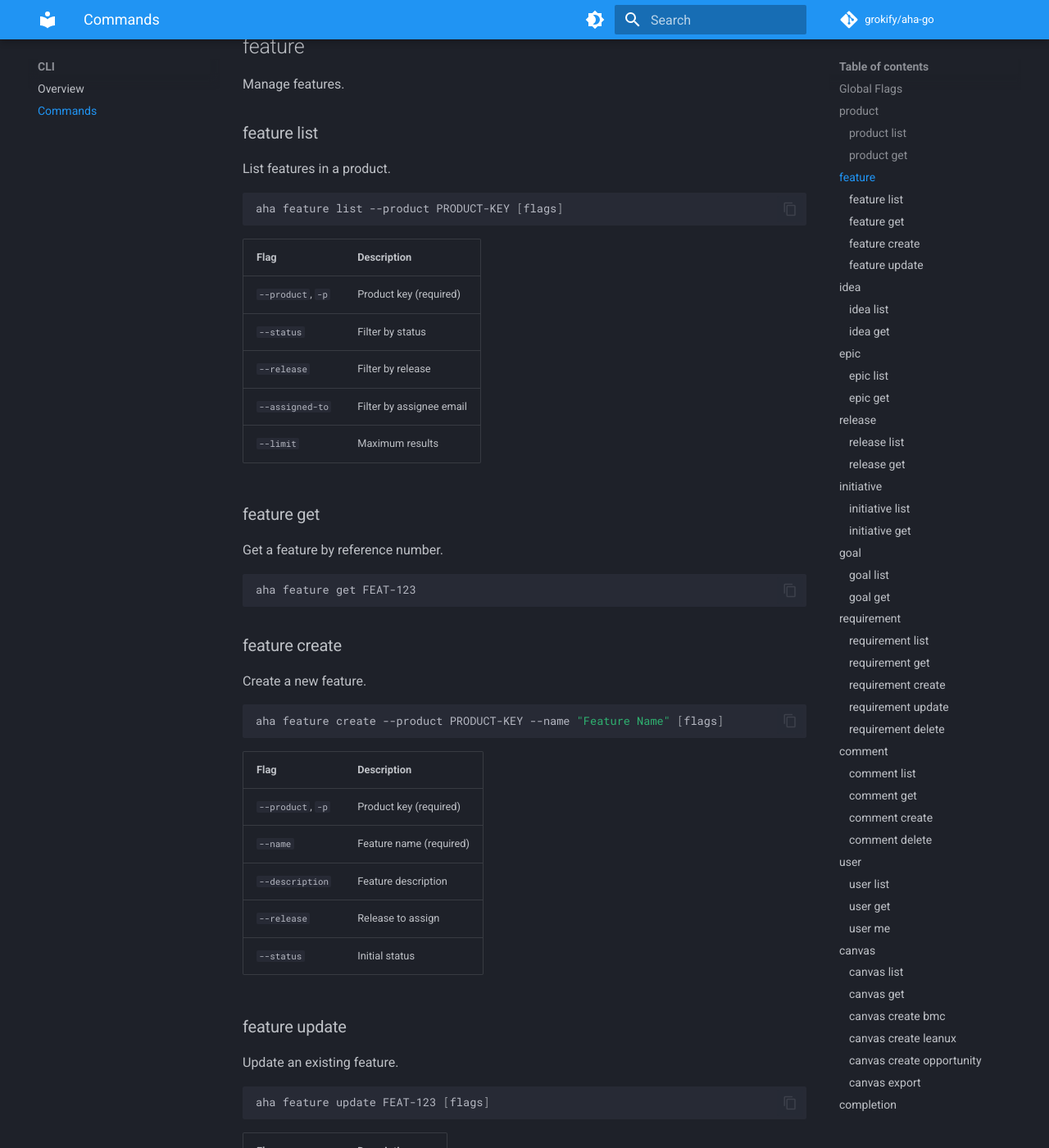
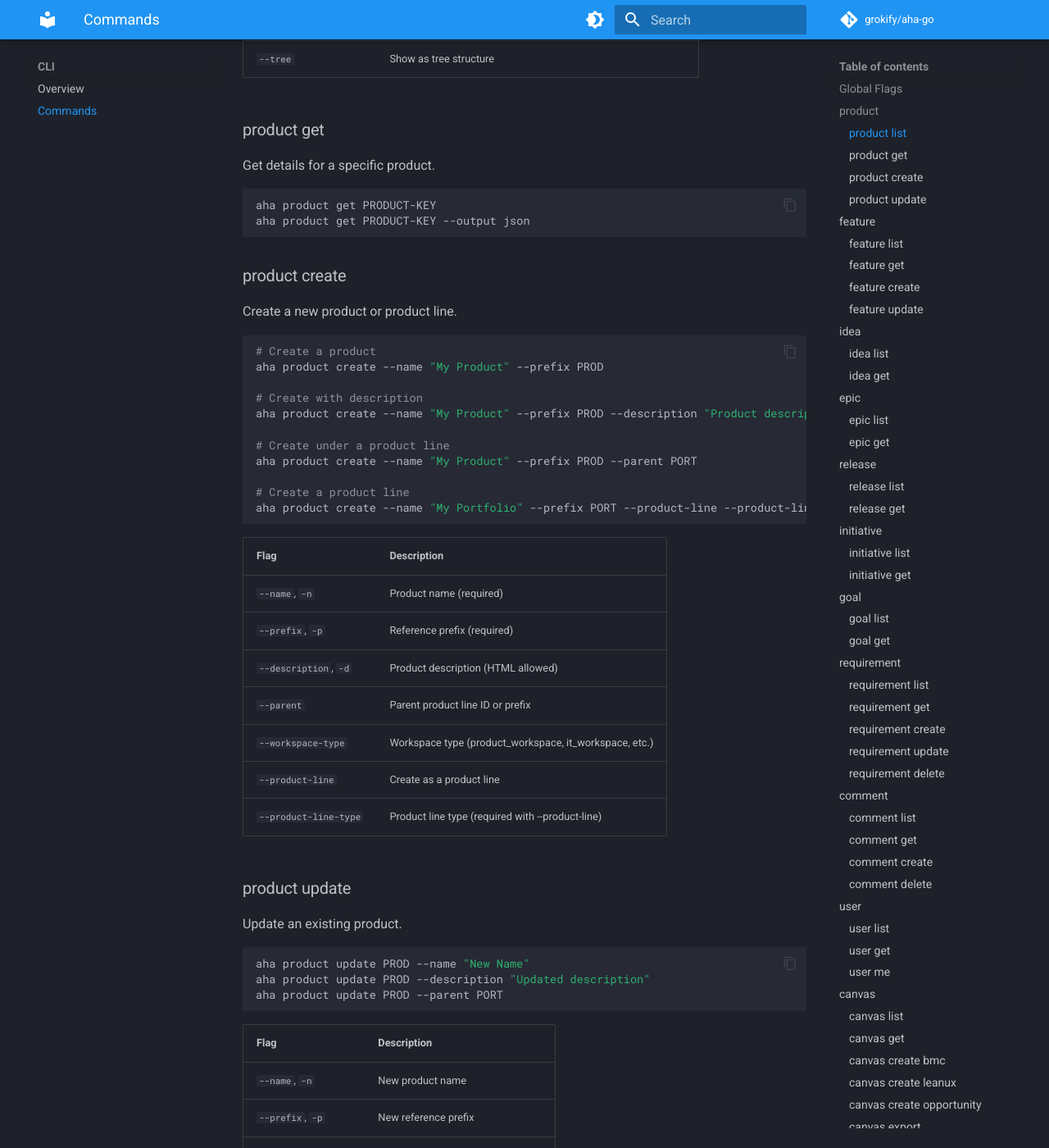
Before and after one commit to grokify/aha-go, an MkDocs documentation site: the page built from docs/cli/commands.md, in a window 1280 px wide and 1400 px high, scrolled down 976 px. Shown: the whole window at 82% size. Built offline with MkDocs 1.6.1 and Material for MkDocs 9.7.7, drawn with Linux system fonts in a browser that asks for light colours; comment, search, counter and statistics services are not loaded; some of the changed text lies outside the part shown.

Commit message:
docs: add product create and update documentation
- README: Add CreateProduct, CreateProductLine, UpdateProduct SDK examples
- README: Add product create/update CLI command examples
- api-reference: Add product CRUD methods and option functions
- cli/commands: Add product create and update command reference

Co-Authored-By: Claude Opus 4.5 <noreply@anthropic.com>

````diff
--- a/docs/cli/commands.md
+++ b/docs/cli/commands.md
@@ -21,7 +21,16 @@ List all products in your account.
 
 ```bash
 aha product list
+aha product list --with-idea-portals
+aha product list --updated-since 2024-01-01
+aha product list --output json
 ```
+
+| Flag | Description |
+|------|-------------|
+| `--with-idea-portals` | Only list products with idea portals |
+| `--updated-since` | Filter to products updated after date (ISO8601 or YYYY-MM-DD) |
+| `--tree` | Show as tree structure |
 
 ### product get
 
@@ -29,7 +38,54 @@ Get details for a specific product.
 
 ```bash
 aha product get PRODUCT-KEY
+aha product get PRODUCT-KEY --output json
 ```
+
+### product create
+
+Create a new product or product line.
+
+```bash
+# Create a product
+aha product create --name "My Product" --prefix PROD
+
+# Create with description
+aha product create --name "My Product" --prefix PROD --description "Product description"
+
+# Create under a product line
+aha product create --name "My Product" --prefix PROD --parent PORT
+
+# Create a product line
+aha product create --name "My Portfolio" --prefix PORT --product-line --product-line-type portfolio
+```
+
+| Flag | Description |
+|------|-------------|
+| `--name`, `-n` | Product name (required) |
+| `--prefix`, `-p` | Reference prefix (required) |
+| `--description`, `-d` | Product description (HTML allowed) |
+| `--parent` | Parent product line ID or prefix |
+| `--workspace-type` | Workspace type (product_workspace, it_workspace, etc.) |
+| `--product-line` | Create as a product line |
+| `--product-line-type` | Product line type (required with --product-line) |
+
+### product update
+
+Update an existing product.
+
+```bash
+aha product update PROD --name "New Name"
+aha product update PROD --description "Updated description"
+aha product update PROD --parent PORT
+```
+
+| Flag | Description |
+|------|-------------|
+| `--name`, `-n` | New product name |
+| `--prefix`, `-p` | New reference prefix |
+| `--description`, `-d` | New description (HTML allowed) |
+| `--parent` | New parent product line ID or prefix |
+| `--workspace-type` | New workspace type |
 
 ## feature
 
````
Also changed, not shown: README.md (+35 -0 lines), docs/api-reference.md (+26 -1 lines).
